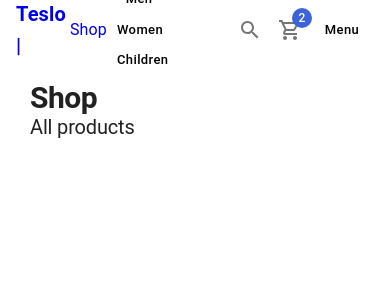
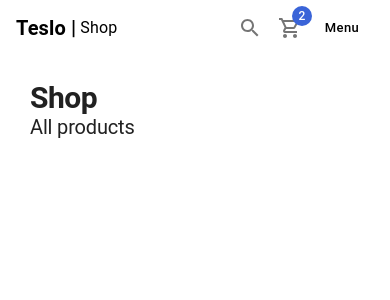
Before and after one commit to StefanoCutri/teslo-shop-next, a Next.js app: page / in a window 390 px wide. Shown: the top 300 px of the page. Built offline with nearby package versions, Linux system fonts and the light colour scheme.

Commit message:
Nabar responsivness and link color

```diff
--- a/src/components/ui/Navbar.tsx
+++ b/src/components/ui/Navbar.tsx
@@ -22,7 +22,7 @@ const Navbar = () => {
           </Link>
         </NextLink>
         <Box flex={1} />
-        <Box sx={{}}>
+        <Box sx={{display: {xs: 'none', sm: 'block'}}}>
           <NextLink href="/category/men" passHref legacyBehavior>
             <Link>
               <Button>Men</Button>
--- a/src/themes/light-theme.ts
+++ b/src/themes/light-theme.ts
@@ -15,7 +15,8 @@ export const lightTheme = createTheme({
   components: {
     MuiLink: {
       defaultProps: {
-        underline: 'none'
+        underline: 'none',
+        color: '#000'
       },
     },
     MuiAppBar: {
@@ -26,7 +27,6 @@ export const lightTheme = createTheme({
       styleOverrides: {
         root: {
           backgroundColor: 'white',
-          color: '#000',
           height: 60
         },
       }
```
